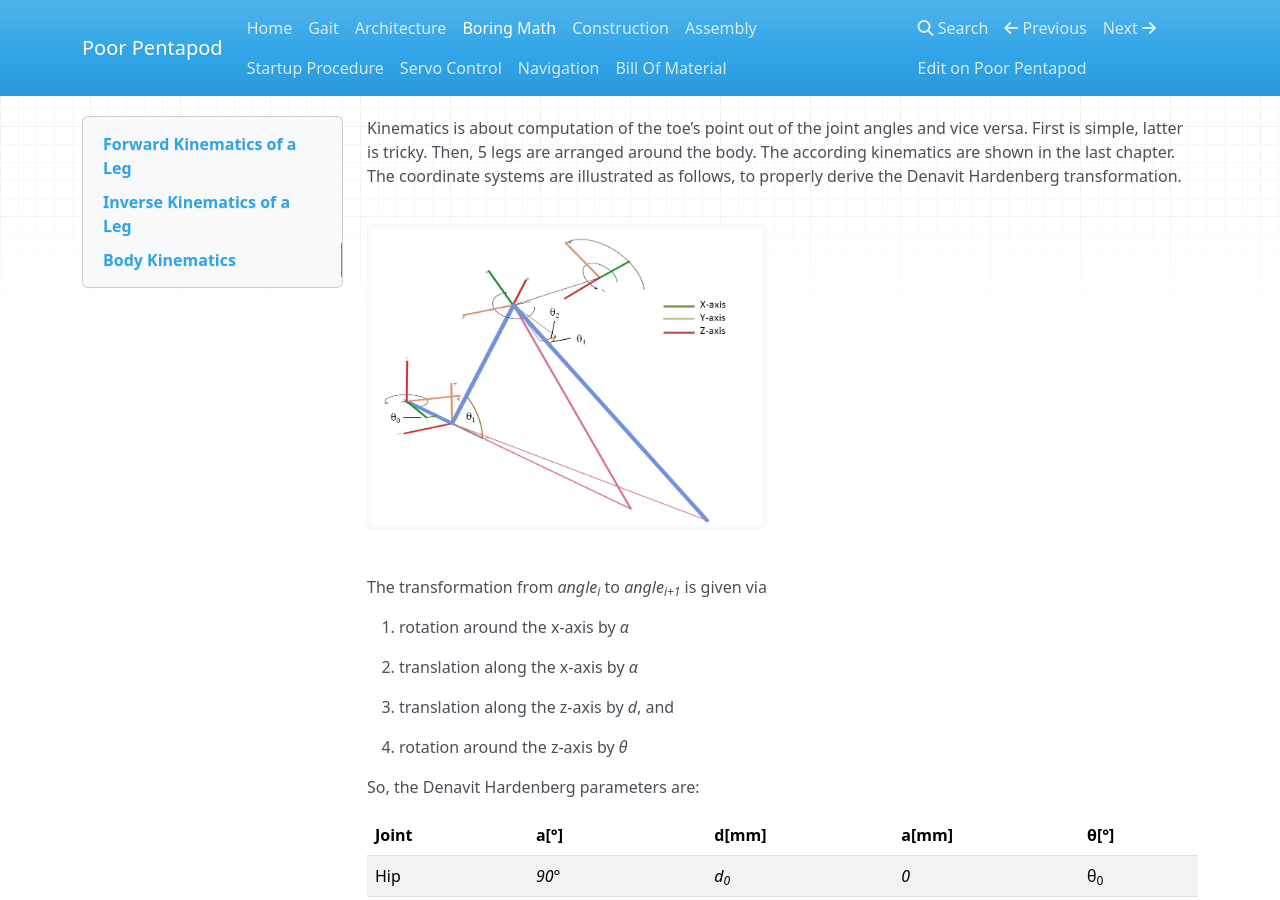
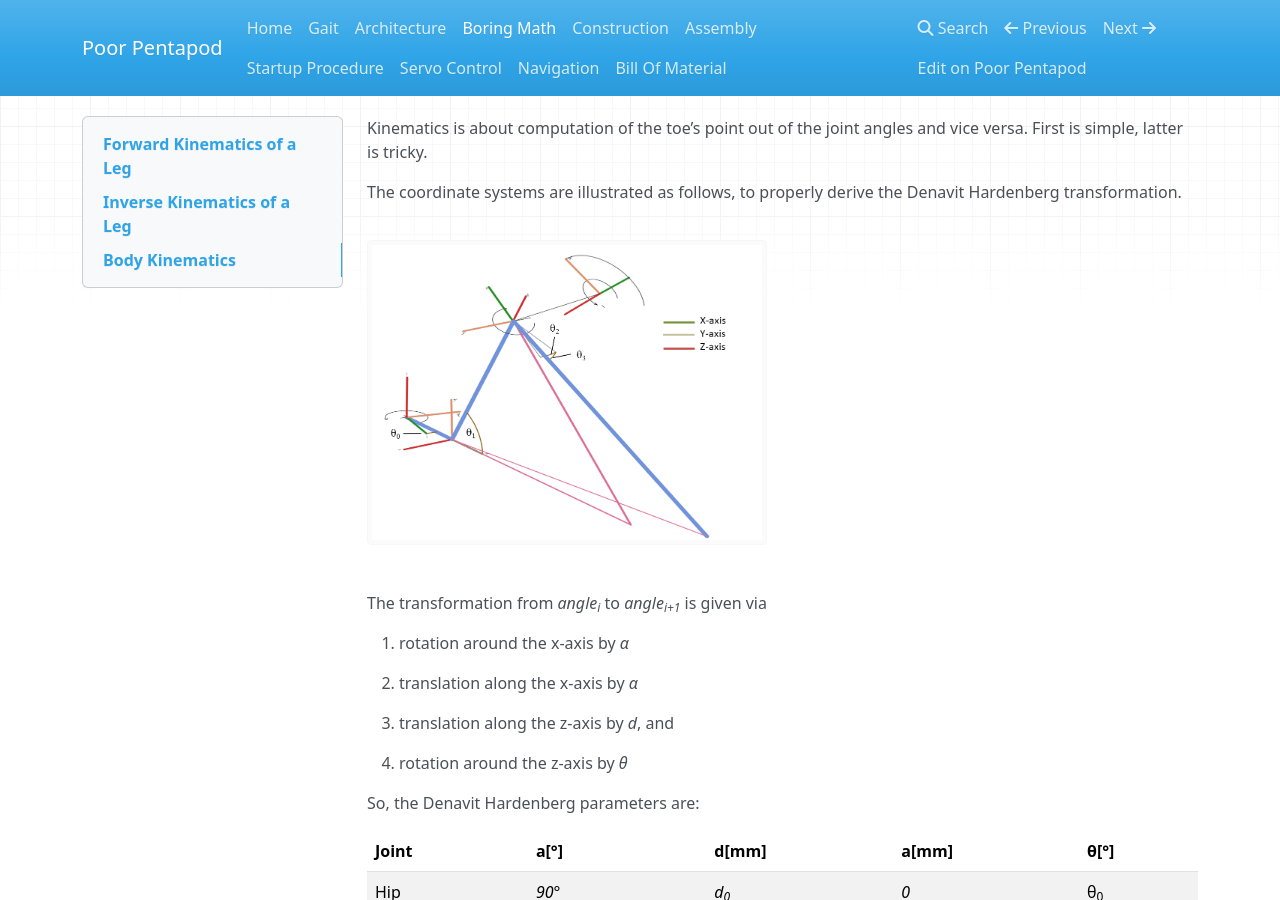
Before and after one commit to jochenalt/Pentapod-Design, an MkDocs documentation site: the page built from docs/kinematics.md, in a window 1280 px wide and 900 px high. Built offline with MkDocs 1.6.1, drawn with Linux system fonts in a browser that asks for light colours; nearby versions of some CDN libraries; old or Windows-style settings are respelled for this version of MkDocs.

Commit message:
no message

```diff
--- a/docs/kinematics.md
+++ b/docs/kinematics.md
@@ -1,4 +1,5 @@
-Kinematics is about computation of the toe’s point out of the joint angles and vice versa. First is simple, latter is tricky. Then, 5 legs are arranged around the body. The according kinematics are shown in the last chapter.
+Kinematics is about computation of the toe’s point out of the joint angles and vice versa. First is simple, latter is tricky.
+
 The coordinate systems are illustrated as follows, to properly derive the Denavit Hardenberg transformation.
 
 <img width="400" src="../images/image003.png"/>
@@ -62,7 +63,7 @@ Computation of the second angle *θ<sub>1</sub>*  at point *A* requires a geomet
 
 &nbsp;&nbsp;&nbsp;&nbsp;<img width=400 style="max-width: 400px;"  src="../images/image016.png"/>
 
-We consider the triangle from *A*, *B* and *C*. The two lines <img width=15 style="max-width: 15px;"  src="../images/image017.png"/> and <img width=20 style="max-width: 20px;"  src="../images/image018.png"/>are of fixed length. So, the point *C* is upon the circle with the centre H and the radius of the triangle’s height. Additionally, *C* is defined as function of *θ<sub>0</sub>* and *θ<sub>1</sub>*, so we should be able to derive *θ<sub>1</sub>* by intersecting the circle with *C(θ<sub>0</sub> ,θ<sub>1</sub>)*.
+We consider the triangle from *A*, *B* and *C*. The two lines <img width=18 style="max-width: 15px;"  src="../images/image017.png"/> and <img width=20 style="max-width: 20px;"  src="../images/image018.png"/> are of fixed length. So, the point *C* is upon the circle with the centre H and the radius of the triangle’s height. Additionally, *C* is defined as function of *θ<sub>0</sub>* and *θ<sub>1</sub>*, so we should be able to derive *θ<sub>1</sub>* by intersecting the circle with *C(θ<sub>0</sub> ,θ<sub>1</sub>)*.
 
 The only thing we need to do is to express that in terms of coordinates. First, we compute the length of *a*, *b* and *c*:
 
@@ -72,7 +73,7 @@ The only thing we need to do is to express that in terms of coordinates. First,
 
 &nbsp;&nbsp;&nbsp;&nbsp;<img width=60 style="max-width: 60px;" src="../images/image021.png"/>
 
-Now that the triangle is defined, we can compute the height <img width=40 style="max-width: 40px;"  src="../images/image022.png"/> by Herons formula
+Now that the triangle is defined, we can compute the height <img width=50 style="max-width: 40px;" src="../images/image022.png"/> by Herons formula
 
 &nbsp;&nbsp;&nbsp;&nbsp;<img width=350 style="max-width: 350px;" src="../images/image023.png"/>
 
@@ -104,7 +105,7 @@ Hereby denotes <img width=180 style="max-width: 180px;" src="../images/image034.
 
 This needs to be solved by in order to get point *C*. Unfortunately, we have *sin* and *cos* in the equation, but luckily with the same parameter. Wikipedia helps with sinusoids:
 
-&nbsp;&nbsp;&nbsp;&nbsp;<img width=500 style="max-width: 500px;" src="../images/image037.png"/>
+&nbsp;&nbsp;&nbsp;&nbsp;<img width=550 style="max-width: 550px;" src="../images/image037.png"/>
 
 This is used to solve the equation above for *α*:
 
```
